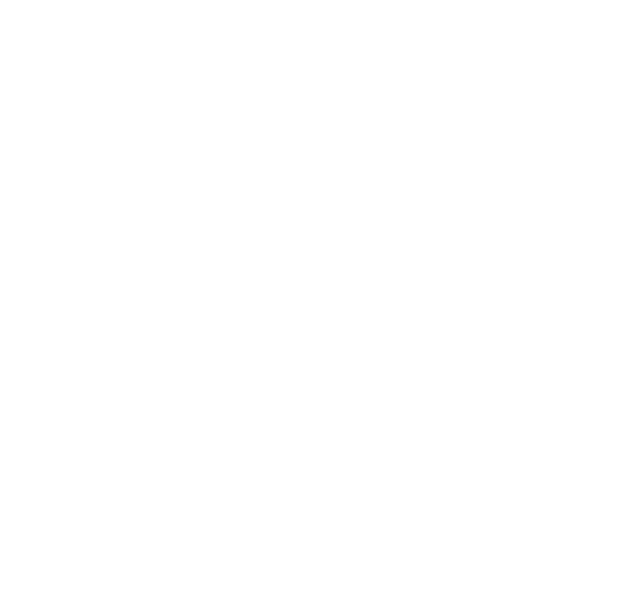
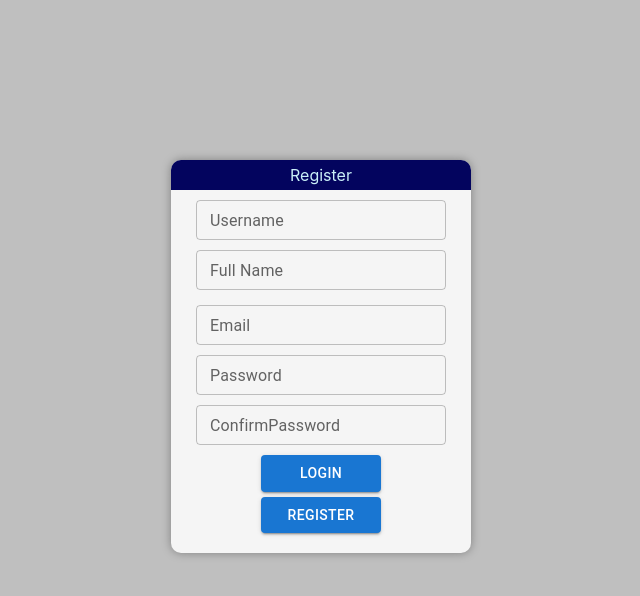
Before and after one commit to Sorawit-Kwanmuk/group-project-front-end, a React (Create React App) app: page / in a window 1280 px wide. Shown: the top 596 px of the page, without its empty margins (341-981 px from the left). Built offline with nearby package versions, Linux system fonts and the light colour scheme.

Commit message:
register css complete

```diff
--- a/src/App.js
+++ b/src/App.js
@@ -1,7 +1,11 @@
 import './App.css';
-
+import Register from './components/Register/Register';
 function App() {
-  return <></>;
+  return (
+    <>
+      <Register />
+    </>
+  );
 }
 
 export default App;
--- a/src/components/Register/Register.js
+++ b/src/components/Register/Register.js
@@ -1,97 +1,108 @@
-import Box from '@mui/material/Box';
 import TextField from '@mui/material/TextField';
-import InputLabel from '@mui/material/InputLabel';
-import IconButton from '@mui/material/IconButton';
-import OutlinedInput from '@mui/material/OutlinedInput';
-import InputAdornment from '@mui/material/InputAdornment';
-import Visibility from '@mui/icons-material/Visibility';
-import VisibilityOff from '@mui/icons-material/VisibilityOff';
 import { useState } from 'react';
-import FormControl from '@mui/material/FormControl';
 import Button from '@mui/material/Button';
 import './styleRegister.css';
 import AdapterDateFns from '@mui/lab/AdapterDateFns';
 import LocalizationProvider from '@mui/lab/LocalizationProvider';
 import DatePicker from '@mui/lab/DatePicker';
+import { TextFieldConfig, ButtonRegisterConfig } from './muiConfig';
 
 function Register() {
-  const [values, setValues] = useState({
-    username: '',
-    password: '',
-    confirmPassword: '',
-    showPassword: false,
-    fullName: '',
-    email: '',
-  });
+  const [username, setUsername] = useState('');
+  const [fullName, setFullName] = useState('');
   const [value, setValue] = useState(null);
-  console.log(values);
-  console.log(value);
-  const handleClickShowPassword = () => {
-    setValues({
-      ...values,
-      showPassword: !values.showPassword,
-    });
-  };
-  const handleMouseDownPassword = event => {
-    event.preventDefault();
-  };
-  const handleChange = prop => event => {
-    setValues({ ...values, [prop]: event.target.value });
-  };
+  const [email, setEmail] = useState('');
+  const [password, setPassword] = useState('');
+  const [confirmPassword, setConfirmPassword] = useState('');
+  // const [value, setValue] = useState(null);
+  // console.log('username: ', username);
+  // console.log('fullName: ', fullName);
+  // console.log('birthDate: ', value);
+  // console.log('email: ', email);
+  // console.log('password: ', password);
+  // console.log('confirmPassword: ', confirmPassword);
+  // console.log(value);
+  const handleSubmitRegister = e => {};
   return (
     <>
       <div className='RegisterForm'>
         <span className='spanLogin'>Register</span>
-        <div className='divRegister'>
-          <Box sx={{ display: 'flex', alignItems: 'flex-end' }}>
+        <form className='formRegister' onSubmit={handleSubmitRegister}>
+          <div className='divRegister usernameRegister'>
             <TextField
               id='outlined-basic'
               type='text'
               label='Username'
+              size='small'
+              style={TextFieldConfig}
               variant='outlined'
-              value={values.username}
-              onChange={handleChange('username')}
+              value={username}
+              onChange={e => setUsername(e.target.value)}
             />
-          </Box>
           </div>
           <div className='divRegister'>
-          <Box sx={{ display: 'flex', alignItems: 'flex-end' }}>
             <TextField
               id='outlined-basic'
               type='text'
-              label='FullName'
+              size='small'
+              label='Full Name'
+              sx={TextFieldConfig}
               variant='outlined'
-              value={values.fullName}
-              onChange={handleChange('fullName')}
+              value={fullName}
+              onChange={e => setFullName(e.target.value)}
             />
-          </Box>
           </div>
-        <div className='divRegister_date'>
+          <div className='divRegister'>
             <LocalizationProvider dateAdapter={AdapterDateFns}>
               <DatePicker
                 label='Birth Date'
                 value={value}
-              sx={{ width: '80%' }}
                 onChange={newValue => {
                   setValue(newValue);
                 }}
-              renderInput={params => <TextField {...params} />}
+                renderInput={params => (
+                  <TextField {...params} size='small' sx={TextFieldConfig} />
+                )}
               />
             </LocalizationProvider>
           </div>
           <div className='divRegister'>
-          <Box sx={{ display: 'flex', alignItems: 'flex-end' }}>
             <TextField
               id='outlined-basic'
               type='text'
               label='Email'
+              size='small'
+              sx={TextFieldConfig}
               variant='outlined'
-              value={values.email}
-              onChange={handleChange('email')}
+              value={email}
+              onChange={e => setEmail(e.target.value)}
             />
-          </Box>
           </div>
           <div className='divRegister'>
+            <TextField
+              id='outlined-basic'
+              type='password'
+              label='Password'
+              size='small'
+              sx={TextFieldConfig}
+              variant='outlined'
+              value={password}
+              onChange={e => setPassword(e.target.value)}
+            />
+          </div>
+          <div className='divRegister'>
+            <TextField
+              id='outlined-basic'
+              type='password'
+              label='ConfirmPassword'
+              size='small'
+              sx={TextFieldConfig}
+              variant='outlined'
+              value={confirmPassword}
+              onChange={e => setConfirmPassword(e.target.value)}
+            />
+          </div>
+          {/* <div className='divRegister'>
           <FormControl sx={{ m: 1, width: '26.25ch' }} variant='outlined'>
             <InputLabel htmlFor='outlined-adornment-password'>
               Password
@@ -100,6 +111,8 @@
               id='outlined-adornment-password'
               type={values.showPassword ? 'text' : 'password'}
               value={values.password}
+              sx={TextFieldPasswordConfig}
+              size='small'
               onChange={handleChange('password')}
               endAdornment={
                 <InputAdornment position='end'>
@@ -123,6 +136,8 @@
             </InputLabel>
             <OutlinedInput
               id='outlined-adornment-password'
+              sx={TextFieldPasswordConfig}
+              size='small'
               type={values.showPassword ? 'text' : 'password'}
               value={values.confirmPassword}
               onChange={handleChange('confirmPassword')}
@@ -140,12 +155,17 @@
               label='confirmPassword'
             />
           </FormControl>
+        </div> */}
+          <div className='divRegister buttonLogin'>
+            <Button variant='contained' sx={ButtonRegisterConfig}>
+              Login
+            </Button>
           </div>
-        <div className='divRegister buttonLogin'>
-          <Button variant='contained'>Login</Button>
-        </div>
+        </form>
         <div className='divRegister'>
-          <Button variant='contained'>Register</Button>
+          <Button variant='contained' sx={ButtonRegisterConfig}>
+            Register
+          </Button>
         </div>
       </div>
       <div className='divCloseAll'></div>
--- /dev/null
+++ b/src/components/Register/muiConfig.js
@@ -0,0 +1,13 @@
+const TextFieldConfig = {
+  width: '250px',
+  marginTop: '5px',
+};
+const TextFieldPasswordConfig = {
+  marginLeft: '-11px',
+  marginRight: '-12px',
+  marginTop: '-8px',
+};
+const ButtonRegisterConfig = {
+  width: '120px',
+};
+export { TextFieldConfig, TextFieldPasswordConfig, ButtonRegisterConfig };
--- a/src/components/Register/styleRegister.css
+++ b/src/components/Register/styleRegister.css
@@ -11,7 +11,7 @@
     border-radius: 10px;
     position: absolute;
     z-index: 100;
-    top: 25%;
+    top: 20%;
     left: 40%;
     padding-bottom: 20px;
 
@@ -53,3 +53,12 @@
 .buttonLogin {
     margin-top: 10px;
 }
+
+.formRegister {
+    display: flex;
+    flex-direction: column;
+}
+
+.usernameRegister {
+    margin-top: -10px;
+}
```
Lines whose indentation alone changed are shown as unchanged.
